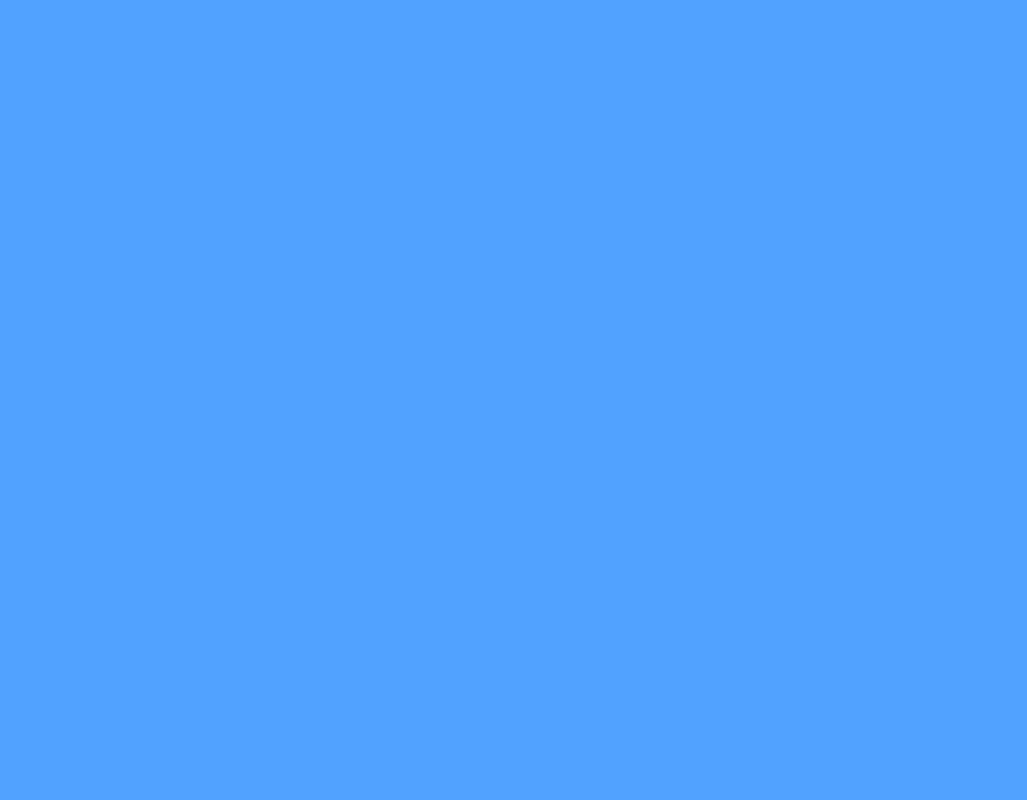
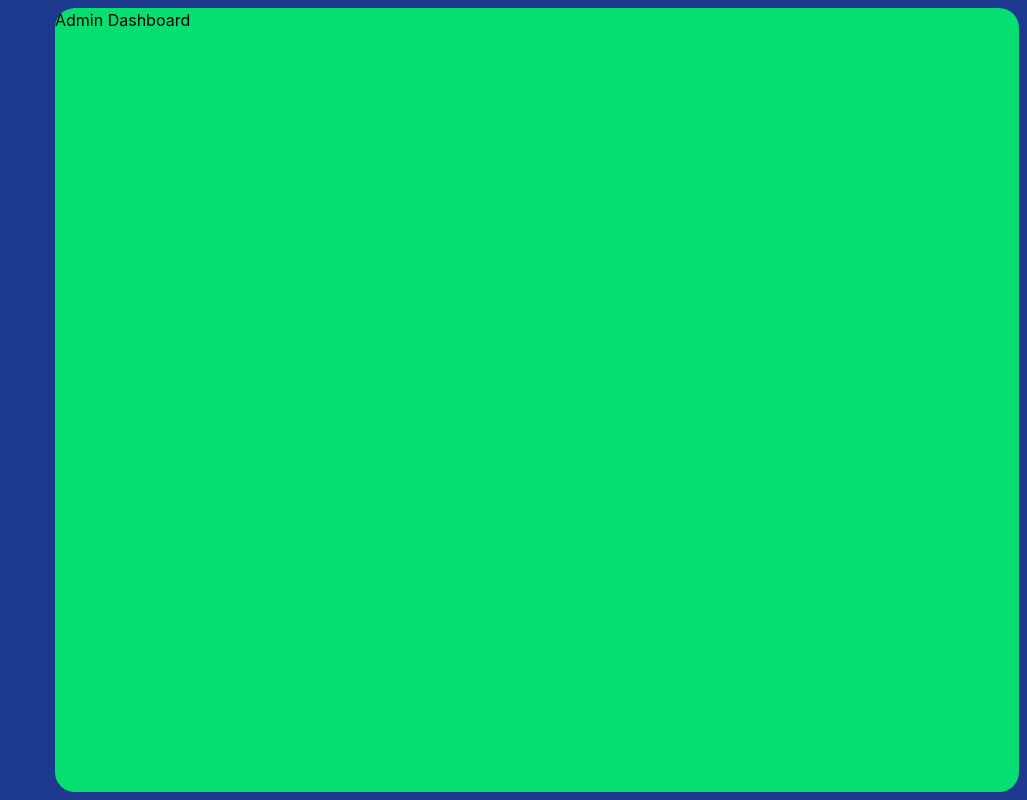
Before and after one commit to HMSSKHerath/test-frontend, a React app: page /admin in a window 1280 px wide. Shown: the whole page, without its empty margins (253-1280 px from the left). Built offline with nearby package versions, Linux system fonts and the light colour scheme; the HTML template or start-up script is replaced by a standard one.

Commit message:
feat: enhance AdminPage layout and routing structure

```diff
--- a/src/App.css
+++ b/src/App.css
@@ -1 +1,7 @@
 @import "tailwindcss";
+
+@theme{
+  --color-accent: #FA812F;
+  --color-primary: #FEF3E2;
+  --color-secondary: #393E46;
+}
--- a/src/App.jsx
+++ b/src/App.jsx
@@ -9,11 +9,11 @@ function App() {
       <div className='w-full h-screen bg-red-600'>
         <Routes>
           <Route path='/' element={<h1>Home Page</h1>} />
+          <Route path='/admin/*' element={<AdminPage />} />
           <Route path='/about' element={<h1>About Page</h1>} />
           <Route path='/contact' element={<h1>Contact Page</h1>} />
           <Route path='/login' element={<h1>Login Page</h1>} />
           <Route path='/register' element={<h1>Register Page</h1>} />
-          <Route path='/admin' element={<AdminPage />} />
         </Routes>
       </div>
     </BrowserRouter>
--- a/src/pages/adminPage.jsx
+++ b/src/pages/adminPage.jsx
@@ -1,6 +1,17 @@
+import { Routes, Route } from "react-router-dom"
+
 export default function AdminPage()
 {
     return (
-        <div className="w-full h-screen bg-blue-400"></div>
+        <div className="w-full h-screen bg-blue-900 flex p-2">
+            <div className="w-[300px] h-full bg-blue-900"></div>
+            <div className="w-[calc(100%-300px)] h-full bg-green-400 rounded-[20px]">
+                <Routes>
+                    <Route path='/' element={<h1>Admin Dashboard</h1>} />
+                    <Route path='/products' element={<h1>Product Management</h1>} />
+                    <Route path='/users' element={<h1>User Management</h1>} />
+                </Routes>
+            </div>
+        </div>
     )
 }
```
